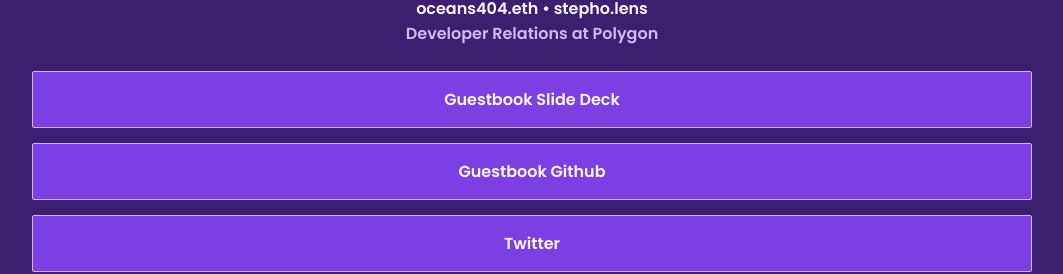
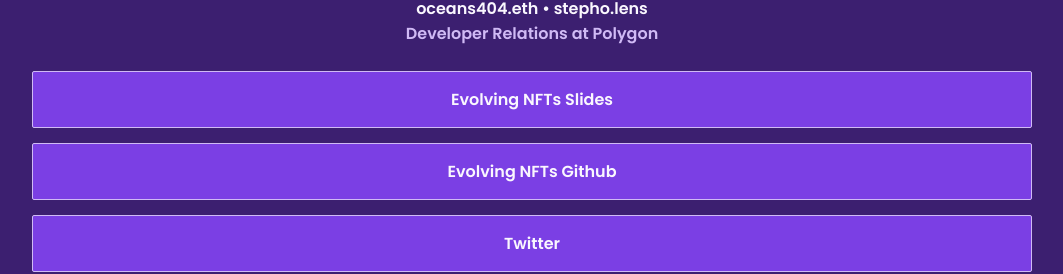
Before and after one commit to oceans404/linktree, a React (Create React App) app: page / in a window 1280 px wide. Shown: the part 173-447 px from the top of the page, without its empty margins (108-1171 px from the left). Built offline with nearby package versions, Linux system fonts and the light colour scheme.

Commit message:
evoloving nfts workshop

```diff
--- a/src/info.js
+++ b/src/info.js
@@ -20,25 +20,28 @@ export const links = {
     "https://www.canva.com/design/DAFOo2bdarI/WAzHBpQiOrTvGNGlgnb49w/view?utm_content=DAFOo2bdarI&utm_campaign=designshare&utm_medium=link2&utm_source=sharebutton",
   idtutorial:
     "https://github.com/0xPolygonID/tutorial-examples/tree/main/on-chain-verification",
+  guestbook: {
+    slides:
+      "https://www.canva.com/design/DAFQFAGwzdo/PMxIEwqaaaVkw1NLjHNj8g/view?utm_content=DAFQFAGwzdo&utm_campaign=designshare&utm_medium=link2&utm_source=sharebutton",
+    github: "https://github.com/oceans404/guestbook",
+  },
+  evolvingNfts: {
+    slides:
+      "https://www.canva.com/design/DAFQtBh1dwY/O07WCRH__w5N65n0XNhCHg/view?utm_content=DAFQtBh1dwY&utm_campaign=designshare&utm_medium=link2&utm_source=sharebutton",
+    github: "https://github.com/oceans404/mutable-nfts-tableland-polygon",
+  },
 };
 
 export const linksList = [
-  // {
-  //   name: "Polygon ID Slides",
-  //   link: links.idworkshop,
-  // },
-  // {
-  //   name: "Polygon ID Tutorial Github",
-  //   link: links.idtutorial,
-  // },
   {
-    name: "Guestbook Slide Deck",
-    link: "https://www.canva.com/design/DAFQFAGwzdo/PMxIEwqaaaVkw1NLjHNj8g/view?utm_content=DAFQFAGwzdo&utm_campaign=designshare&utm_medium=link2&utm_source=sharebutton",
+    name: "Evolving NFTs Slides",
+    link: links.evolvingNfts.slides,
   },
   {
-    name: "Guestbook Github",
-    link: "https://github.com/oceans404/guestbook",
+    name: "Evolving NFTs Github",
+    link: links.evolvingNfts.github,
   },
+
   {
     name: "Twitter",
     link: links.twitter,
```
